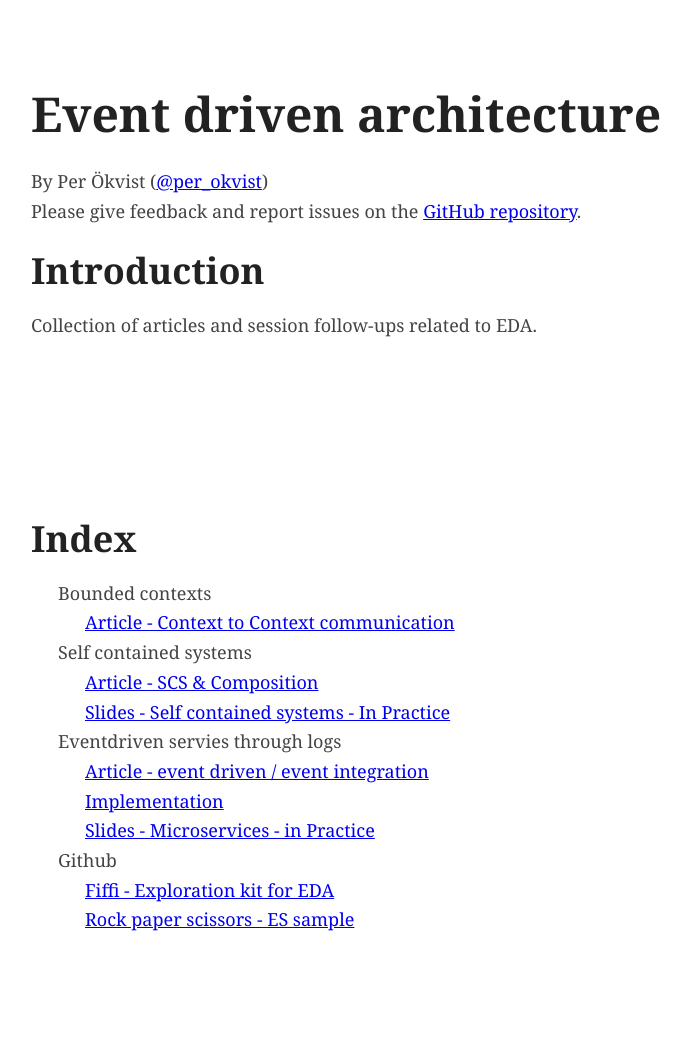
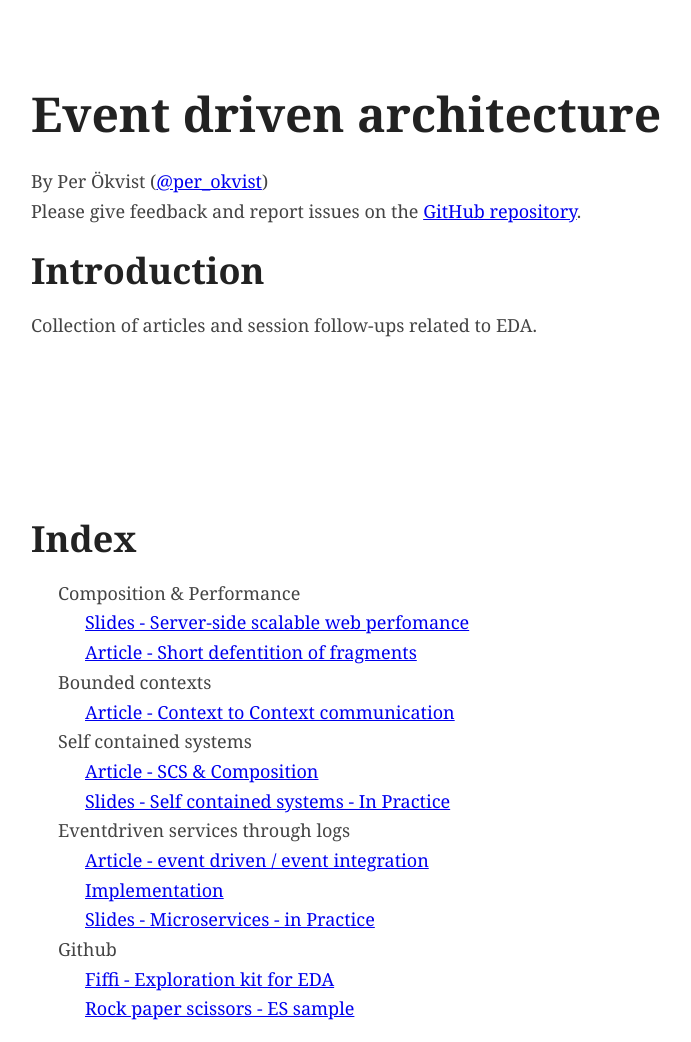
Before and after one commit to perokvist/event-driven-architecture, a Jekyll site: the page built from index.md, in a window 1280 px wide. Shown: the whole page, without its empty margins (204-895 px from the left). Built offline with Jekyll 4.4.1, drawn with Linux system fonts in a browser that asks for light colours; our own code applies the rules of GitHub Pages for plain Markdown files; before the commit the page ends 953 px from its top, so only the background shows below that.

Commit message:
performance talk

```diff
--- a/index.md
+++ b/index.md
@@ -13,12 +13,15 @@ Collection of articles and session follow-ups related to EDA.
 
 ## Index
 
+- Composition & Performance
+    * [Slides - Server-side scalable web perfomance](https://www.slideshare.net/Perkvist1/server-side-scalable-web-performance)
+    * [Article - Short defentition of fragments](fragments.html)
 - Bounded contexts
     * [Article - Context to Context communication](integration.html)
 - Self contained systems
     * [Article - SCS & Composition](scs.html)
     * [Slides - Self contained systems - In Practice](https://www.slideshare.net/Perkvist1/self-contained-systems-in-practice)
-- Eventdriven servies through logs
+- Eventdriven services through logs
     * [Article - event driven / event integration](logs.html)
     * [Implementation](implementation.html)
     * [Slides - Microservices - in Practice](https://www.slideshare.net/Perkvist1/practical-experiences-with-microservices-in-the-cloud)
```
Also changed, not shown: fragments.md (added, +39 -0 lines).
